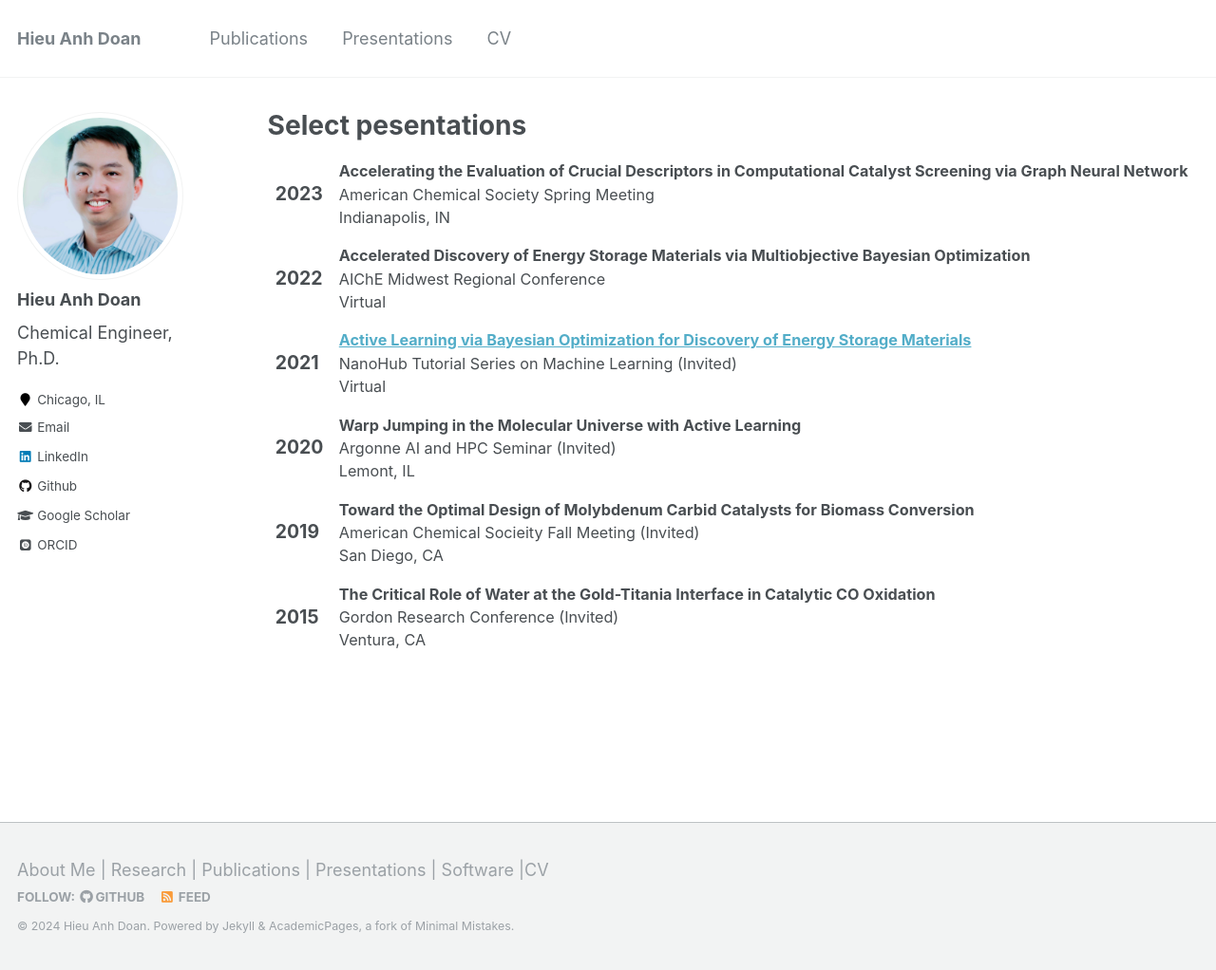
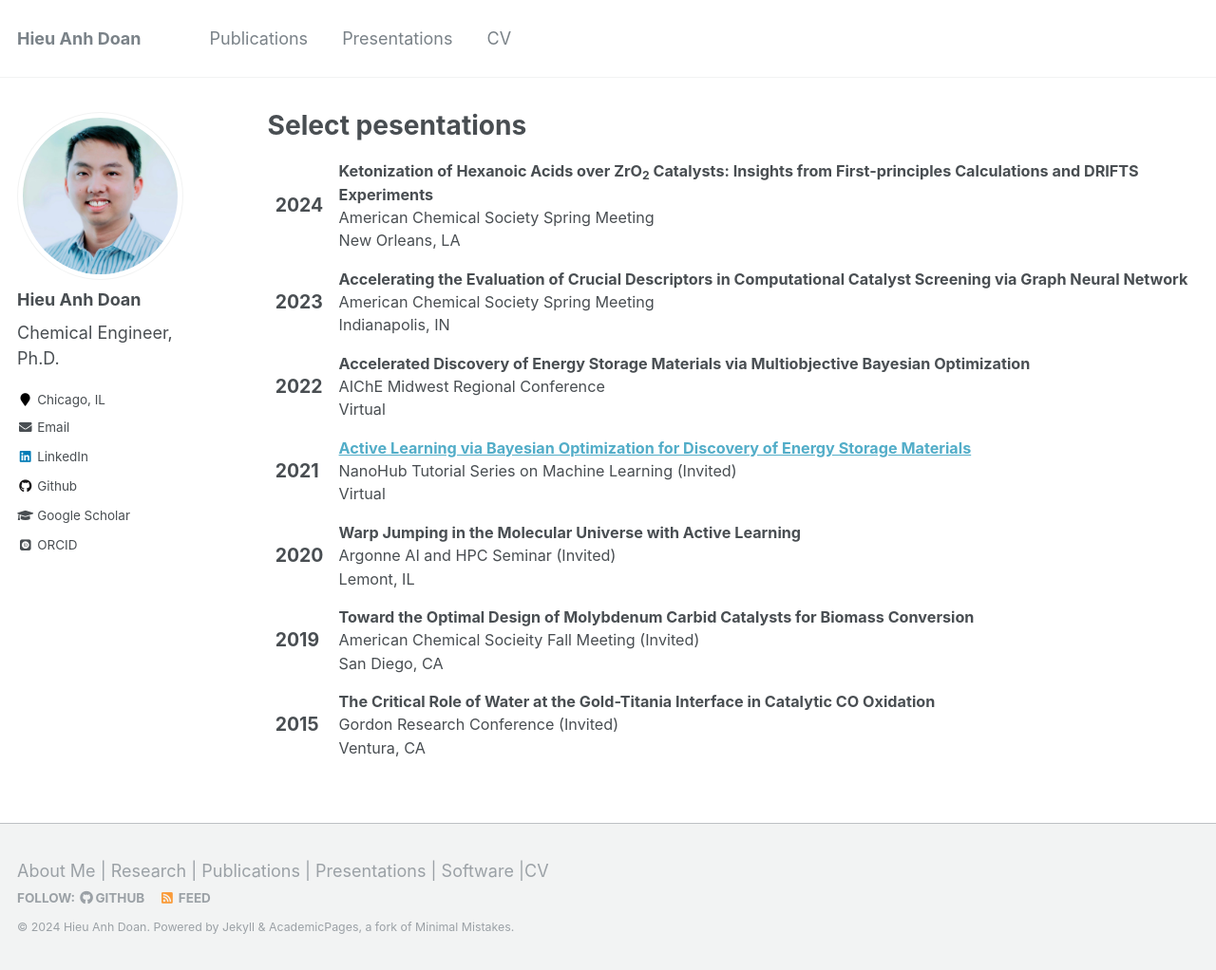
Before and after one commit to hieuadoan/hieuadoan.github.io, a Jekyll site: the page built from _pages/talks.html, in a window 1280 px wide and 1022 px high. Shown: the whole window at 95% size. Built offline with Jekyll 4.4.1, drawn with Linux system fonts in a browser that asks for light colours; some web fonts are replaced.

Commit message:
Added 2024 talk

```diff
--- a/_pages/talks.html
+++ b/_pages/talks.html
@@ -7,6 +7,34 @@ author_profile: true
 
 <table class="table" style="border:0;">
 <tbody>
+	<tr>
+		<td>
+			<span class="date">
+
+				<big><strong>2024</strong></big><br />
+
+
+
+
+
+
+
+			</span>
+		</td>
+	  <td class="publication">
+		  <span class="pubtitle">
+        <b>Ketonization of Hexanoic Acids over ZrO<sub>2</sub> Catalysts: Insights from First-principles Calculations and DRIFTS Experiments</b>
+			</span><br />
+			<span class="authors">
+			American Chemical Society Spring Meeting
+			</span><br />
+			<span class="venuetype"></span><span class="venue">New Orleans, LA</span>
+			<br />
+			<span class="links">
+			</span>
+		</td>
+    </tr>
+	<tr>
 	<tr>
 		<td>
 			<span class="date">
```
